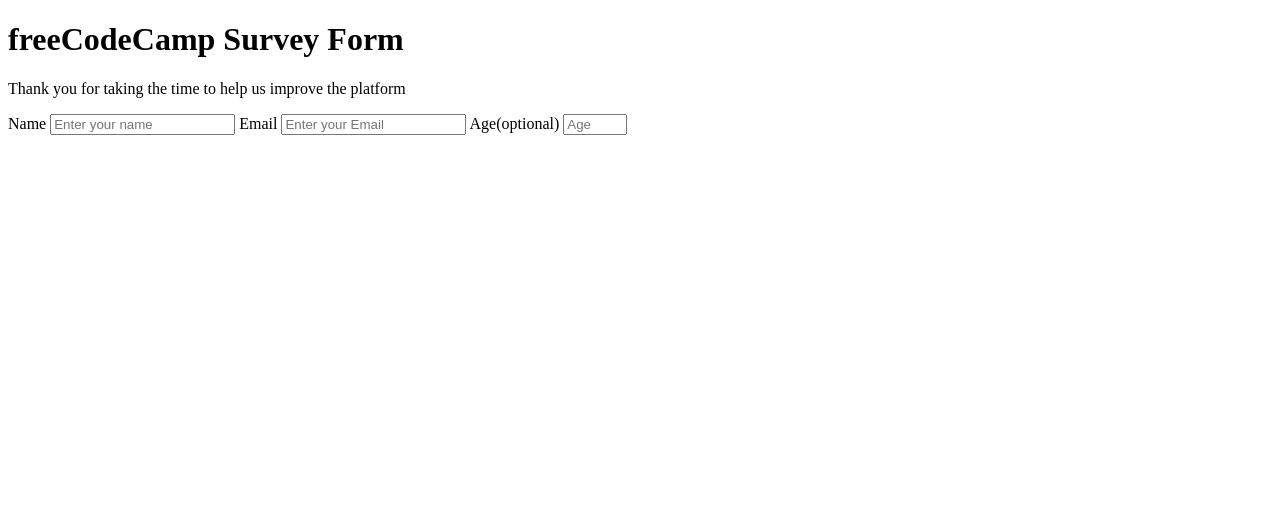
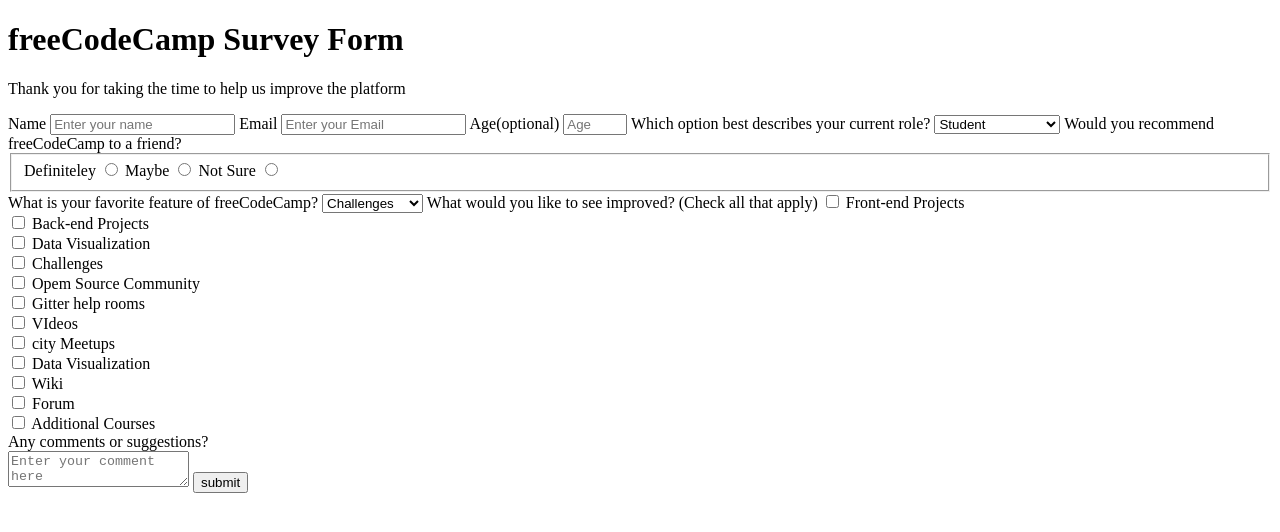
Before and after one commit to chumaachike/test-2, a plain HTML site: page index.html in a window 1280 px wide. Drawn offline with Linux system fonts and the light colour scheme.

Commit message:
all steps passed

```diff
--- a/index.html
+++ b/index.html
@@ -18,7 +18,58 @@
      <input type="email" id="email" placeholder="Enter your Email" required>
      <label for="age" id="number-label">Age(optional)</label>
      <input name="age" type="number" id="number"  min = 0   max = 100  placeholder="Age" required>
-
+     <label for="dropdown">Which option best describes your current role?</label>
+      <select id="dropdown" name="cars" placeholder="Select current role">
+        <option value="Student">Student</option>
+        <option value="full-time-job">Full Time Job</option>
+        <option value="full-time-learner ">Full Time Learner</option>
+        <option value="prefer-not-to-say">Prefer not to Say</option>
+        <option value="other">Other</option>
+      </select>
+      <label for="name" id="name-label">Would you recommend freeCodeCamp to a friend?</label><br>
+      <fieldset id="group1">
+        <label for="Definiteley">Definiteley</label>
+        <input type="radio" value="Definiteley" name="group1">
+        <label for="Maybe">Maybe</label>
+        <input type="radio" value="Maybe" name="group1">
+        <label for="ns">Not Sure</label>
+        <input type="radio" value="ns" name="group1">
+      </fieldset>
+      <label for="fav">What is your favorite feature of freeCodeCamp?</label>
+      <select id="dropdown" name="cars">
+        <option value="Challenges">Challenges</option>
+        <option value="projects">Projects</option>
+        <option value="community">Community</option>
+        <option value="Opens">Open Source</option>
+      </select>
+      <label>What would you like to see improved? (Check all that apply)</label>
+      <input type="checkbox" id="vehicle1" name="vehicle1" value="Bike">
+      <label for="vehicle1"> Front-end Projects</label><br>
+      <input type="checkbox" id="vehicle2" name="vehicle2" value="Car">
+      <label for="vehicle2"> Back-end Projects</label><br>
+      <input type="checkbox" id="vehicle3" name="vehicle3" value="Boat">
+      <label for="vehicle3"> Data Visualization</label><br>
+      <input type="checkbox" id="vehicle3" name="vehicle3" value="Boat">
+      <label for="vehicle3"> Challenges</label><br>
+      <input type="checkbox" id="vehicle3" name="vehicle3" value="Boat">
+      <label for="vehicle3"> Opem Source Community</label><br>
+      <input type="checkbox" id="vehicle3" name="vehicle3" value="Boat">
+      <label for="vehicle3"> Gitter help rooms</label><br>
+      <input type="checkbox" id="vehicle3" name="vehicle3" value="Boat">
+      <label for="vehicle3"> VIdeos</label><br>
+      <input type="checkbox" id="vehicle3" name="vehicle3" value="Boat">
+      <label for="vehicle3"> city Meetups</label><br>
+      <input type="checkbox" id="vehicle3" name="vehicle3" value="Boat">
+      <label for="vehicle3"> Data Visualization</label><br>
+      <input type="checkbox" id="vehicle3" name="vehicle3" value="Boat">
+      <label for="vehicle3"> Wiki</label><br>
+      <input type="checkbox" id="vehicle3" name="vehicle3" value="Boat">
+      <label for="vehicle3"> Forum</label><br>
+      <input type="checkbox" id="vehicle3" name="vehicle3" value="Boat">
+      <label for="vehicle3"> Additional Courses</label><br>
+      <label for="additiononal-comment"> Any comments or suggestions?</label><br>
+      <textarea placeholder="Enter your comment here"></textarea>
+      <input type="submit" value="submit" name="submit" id="submit">
     </form>
     <script  src="js/index.js"></script>
   </body>
```
